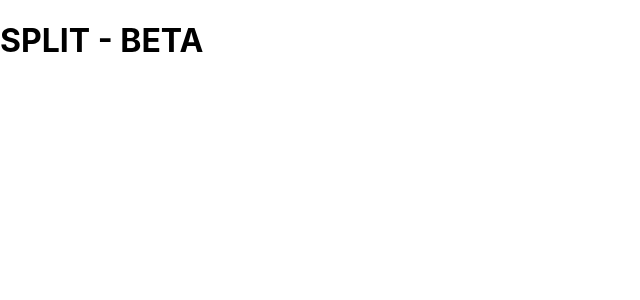
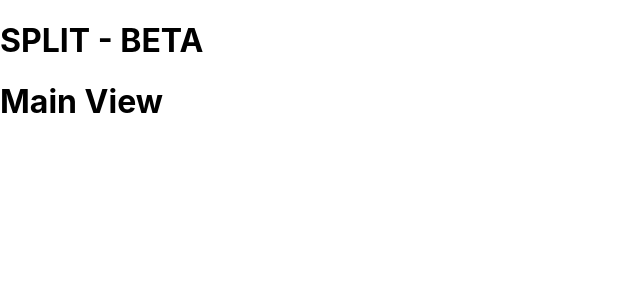
Before and after one commit to pgast/split, a React (Create React App) app: page / in a window 1280 px wide. Shown: the top 300 px of the page, without its empty margins (0-640 px from the left). Built offline with nearby package versions, Linux system fonts and the light colour scheme.

Commit message:
Create mainView component

```diff
--- a/src/App.js
+++ b/src/App.js
@@ -1,9 +1,12 @@
 import React from 'react';
+
+import MainView from './components/MainView';
 
 function App() {
   return (
     <div>
      <h1>SPLIT - BETA</h1>
+     <MainView />
     </div>
   );
 }
--- /dev/null
+++ b/src/components/MainView.js
@@ -0,0 +1,13 @@
+import React from 'react';
+
+const mainView = () => {
+  return (
+    <div>
+      <h1>
+        Main View
+      </h1>
+    </div>
+  );
+};
+
+export default mainView;
```
